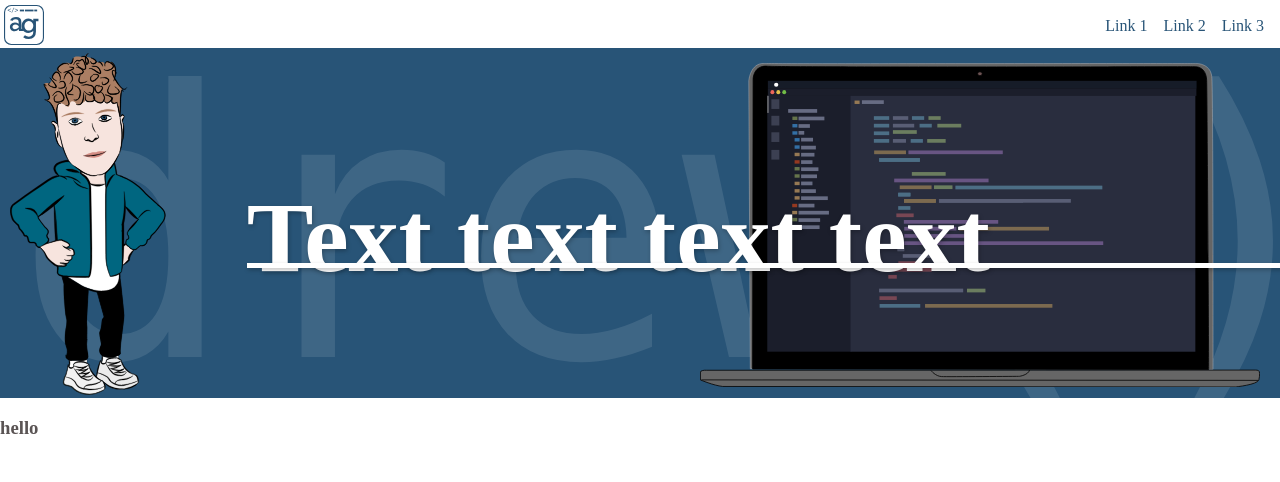
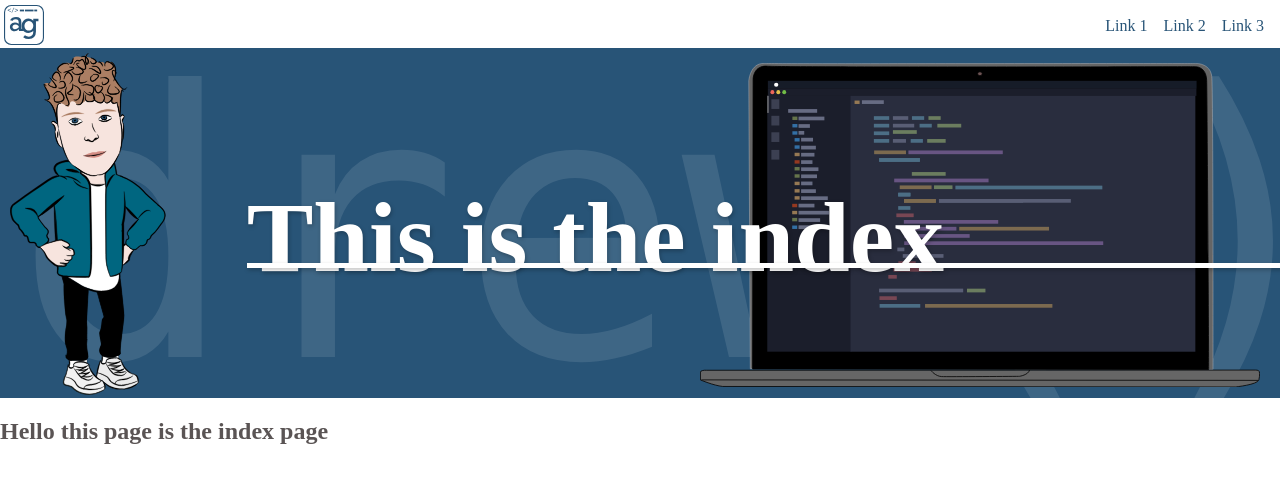
Before and after one commit to andrewghx/ag-personal, a Next.js app: page / in a window 1280 px wide. Shown: the top 482 px of the page. Built offline with nearby package versions, Linux system fonts and the light colour scheme.

Commit message:
Error page in place plus skeleton for index

```diff
--- a/components/title-section/styled-title-elements.ts
+++ b/components/title-section/styled-title-elements.ts
@@ -81,8 +81,8 @@ const TitleText = styled.span<Props>`
   text-shadow: 1px 2px 4px ${props => props.theme.boxShadowColor};
   @media (min-width: ${props => props.theme.breakpoints.smMin}) {
     font-size: ${`${titleTextSize.sm}${titleTextSize.unit}`};
-    top: ${props => props.smaller ? `${(height.smaller || 0) * 1.1 / 2 - ((titleTextSize.sm || 0) * 0.75 / 2)}${titleTextFromTop.unit}` : `${titleTextFromTop.sm || 0 * 1.2}${titleTextFromTop.unit}`};
-    left: ${props => props.smaller ? '0px' : `${titleTextFromLeft.sm || 0 * 1.2}${titleTextFromLeft.unit}`};
+    top: ${props => props.smaller ? `${(height.smaller || 0) * 1.1 / 2 - ((titleTextSize.sm || 0) * 0.75 / 2)}${titleTextFromTop.unit}` : `${(titleTextFromTop.sm || 0) * 1.2}${titleTextFromTop.unit}`};
+    left: ${props => props.smaller ? '0px' : `${(titleTextFromLeft.sm || 0) * 1.2}${titleTextFromLeft.unit}`};
   }
   @media (min-width: ${props => props.theme.breakpoints.mdMin}) {
     font-size: ${`${titleTextSize.md}${titleTextSize.unit}`};
--- a/components/title-section/title.tsx
+++ b/components/title-section/title.tsx
@@ -3,15 +3,17 @@ import titleSettings from '~/config/title'
 
 interface Props {
   smaller?: boolean
+  titleText?: string
 }
 
 const Title: React.FC<Props> = props => {
+  const { titleText = '' } = props
   return (
     <TitleContainer {...props}>
       <BackgroundText {...props}>{titleSettings.backgroundText}</BackgroundText>
       <TitleLaptop {...props} />
       <TitleMe {...props} />
-      <TitleText {...props}>Text text text text</TitleText>
+      <TitleText {...props}>{titleText}</TitleText>
       <Line {...props} />
     </TitleContainer>
   )
--- a/pages/_app.tsx
+++ b/pages/_app.tsx
@@ -4,7 +4,6 @@ import GlobalStyle from '~/components/common-styled-elements/globalStyle'
 import Favicons from '~/components/head/favicons'
 import FontAwesome from '~/components/fontAwesome'
 import Navigation from '~/components/navigation/nav'
-import Title from '~/components/title-section/title'
 import theme from '~/config/theme'
 
 export default class MyApp extends App {
@@ -16,7 +15,6 @@ export default class MyApp extends App {
         <FontAwesome />
         <GlobalStyle />
         <Navigation />
-        <Title />
         <Component {...pageProps} />
       </ThemeProvider>
     )
--- a/pages/index.tsx
+++ b/pages/index.tsx
@@ -1 +1,24 @@
-export default () => <h3>hello</h3>
+import Title from '~/components/title-section/title'
+
+interface Props {
+  page: string
+  titleText: string
+}
+
+const IndexPage = ({ page, titleText }: Props) => (
+  <>
+    <Title titleText={titleText} />
+    <h2>Hello this page is the {page} page</h2>
+  </>
+)
+
+export default IndexPage
+
+export async function getStaticProps() {
+  return {
+    props: {
+      page: 'index',
+      titleText: 'This is the index'
+    }
+  }
+}
```
Also changed, not shown: pages/_error.tsx (added, +24 -0 lines).
